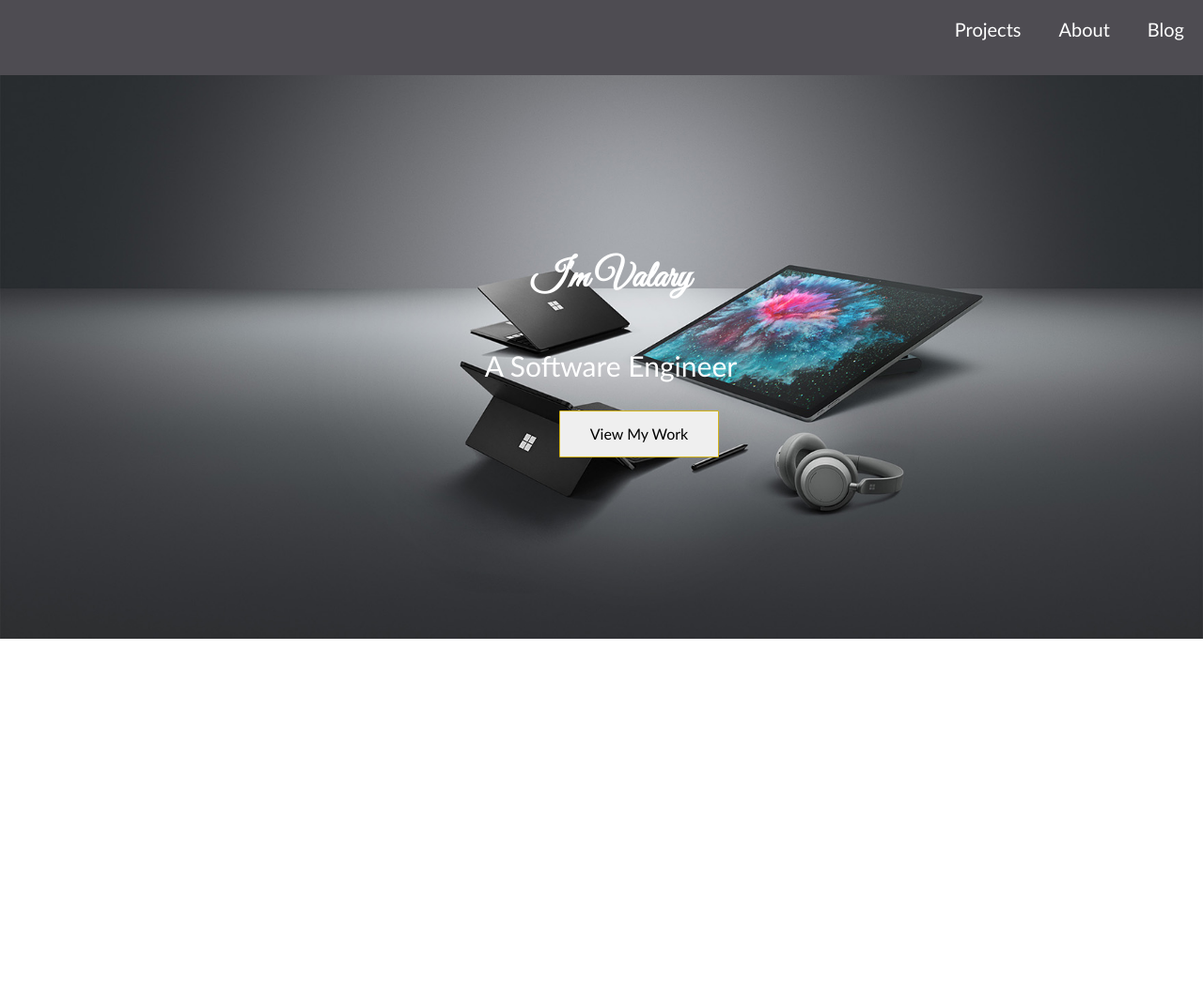
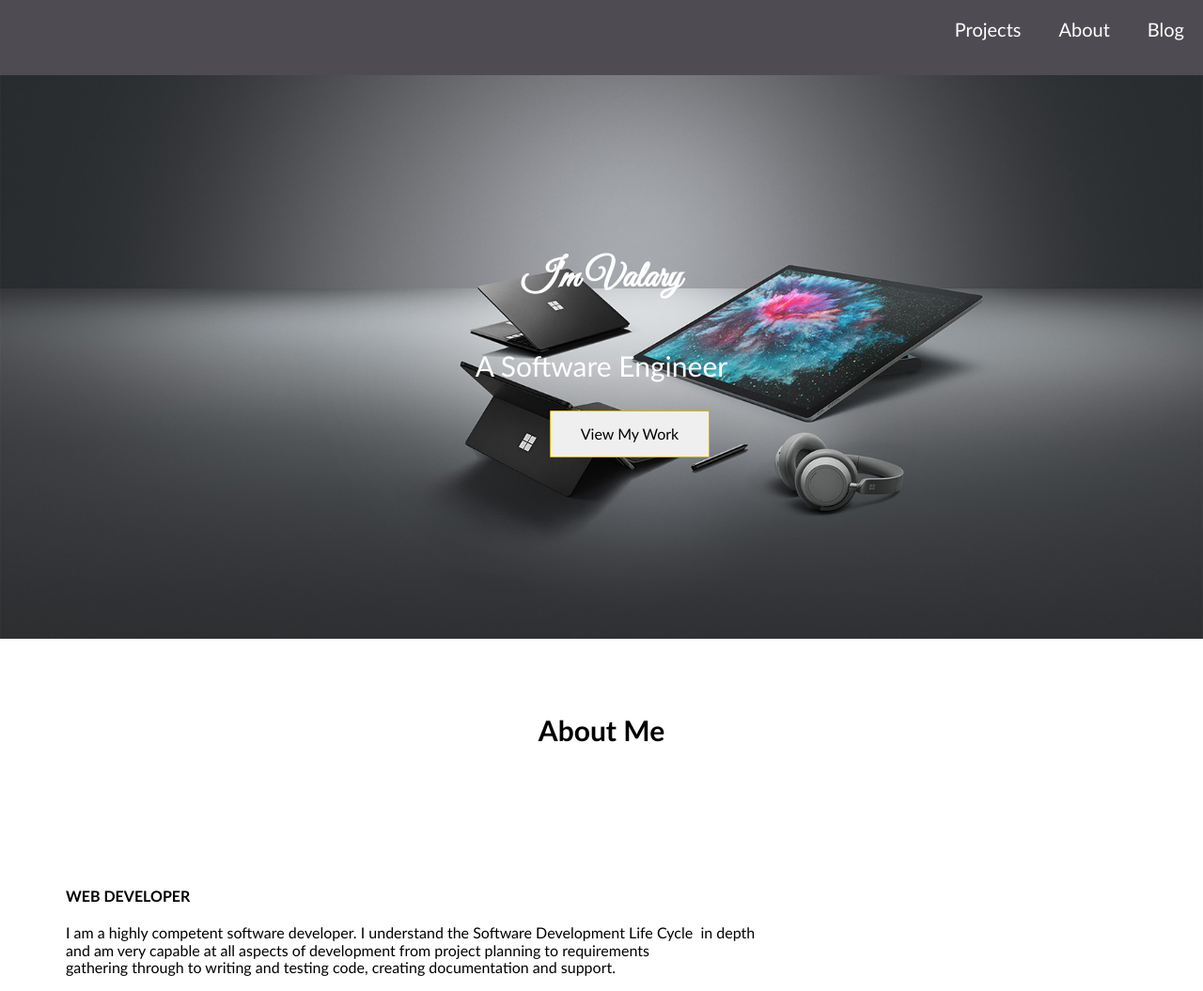
Before and after one commit to UhuruV/portfolio, a plain HTML site: page index.html in a window 1280 px wide. Shown: the whole page at 94% size. Before the commit the page ends 800 px from the top, so only its background shows below. Drawn offline with Linux system fonts and the light colour scheme.

Commit message:
added an about section

```diff
--- a/css/main.css
+++ b/css/main.css
@@ -1,4 +1,7 @@
-h4{
+/** {
+    margin: 0; padding: 0;
+    }*/
+.name{
     font-family: 'Great Vibes', cursive;
     font-size: 40px;
     color: #fff;
@@ -61,7 +64,25 @@ header a{
     background-color:#d1b217 ;
     color: #fff;
 }
-@media only screen and (max-width:600px){
+ .h4{
+     margin-top: 80px;
+     font-size: 30px;
+     text-align: center;
+    color:black;
+    font-family: 'Trebuchet MS', 'Lucida Sans Unicode', 'Lucida Grande', 'Lucida Sans', Arial, sans-serif;
+}
+section{
+    display: block;
+}
+#about{
+    /*background-color: teal;*/
+    margin-left: 70px;
+    margin-top:150px;
+    background-position: absolute;
+    background-color: white;
+}
+
+/*@media only screen and (max-width:600px){
     .landing,.intro{
         width: 100%;
     }
@@ -94,4 +115,4 @@ header a{
     a{
         display: inline-block;
     }
-}
+}*/
--- a/index.html
+++ b/index.html
@@ -18,14 +18,21 @@
     <div class="landing">
 
         <div class="intro">
-            <h4>I'm Valary</h4>
+            <h4 class="name">I'm Valary</h4>
             <p>A Software Engineer</p>
             <a href="#projects"><button class="button">View My Work</button></a>
         </div>
     </div>
 
+    <h4 class="h4">About Me</h4>
+
     <section id="about">
-
+          <h4>WEB DEVELOPER</h4>
+          <p>I am a highly competent software developer.
+             I understand the Software Development Life Cycle  in depth<br> and am very capable at all aspects of development from project planning to requirements<br> gathering through to writing and testing code, creating documentation and support.</p>
+          </div>
     </section>
 
+</body>
+
 </html>
```
